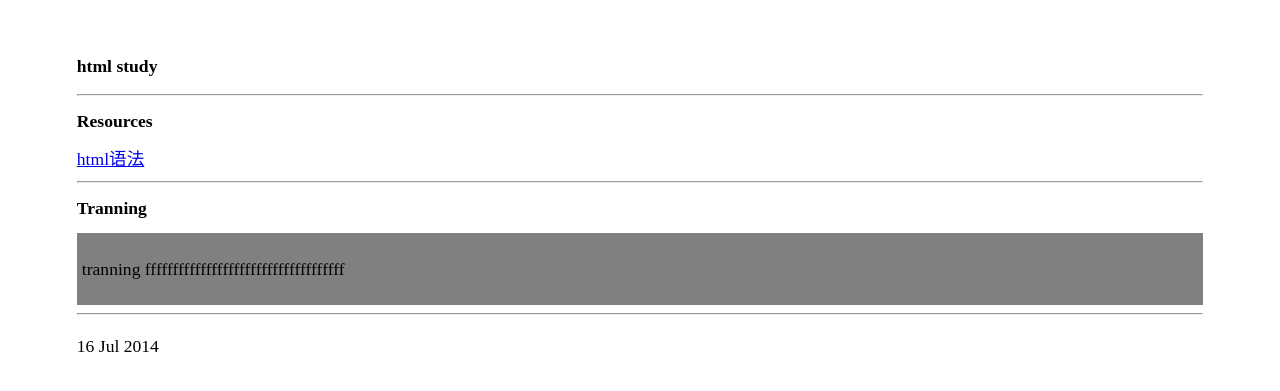
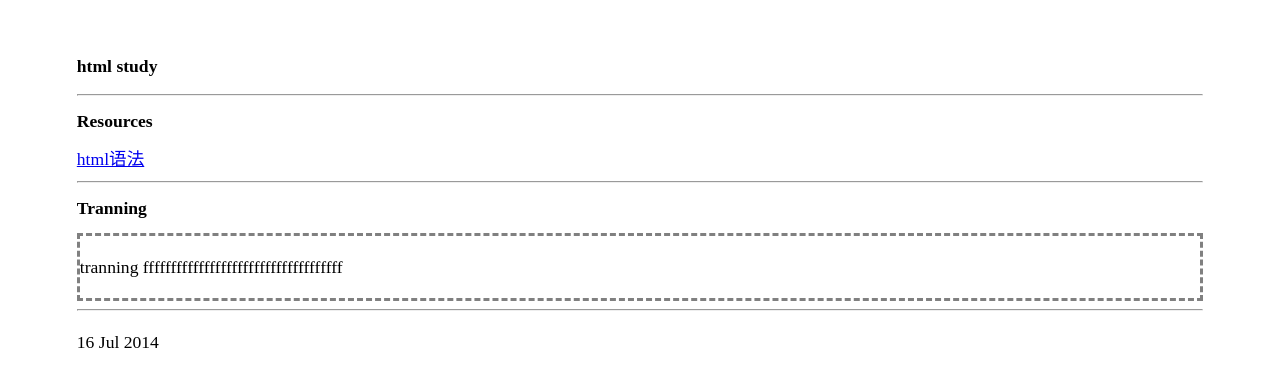
Before and after one commit to kerrignm/blog, a Jekyll site: the page built from _posts/2014-07-16-html-datum.html, in a window 1280 px wide. Shown: the top 391 px of the page. Built offline with Jekyll 4.4.1, drawn with Linux system fonts in a browser that asks for light colours.

Commit message:
debug js

```diff
--- a/css/screen.css
+++ b/css/screen.css
@@ -33,8 +33,7 @@ ul.posts span {
 }
 
 .tranning {
-    background-color: gray;
-    border-style: solid;
-    border-width: 5px;
+    border-style: dashed;
+    border-width: medium;
     border-color: gray;
 }
```
